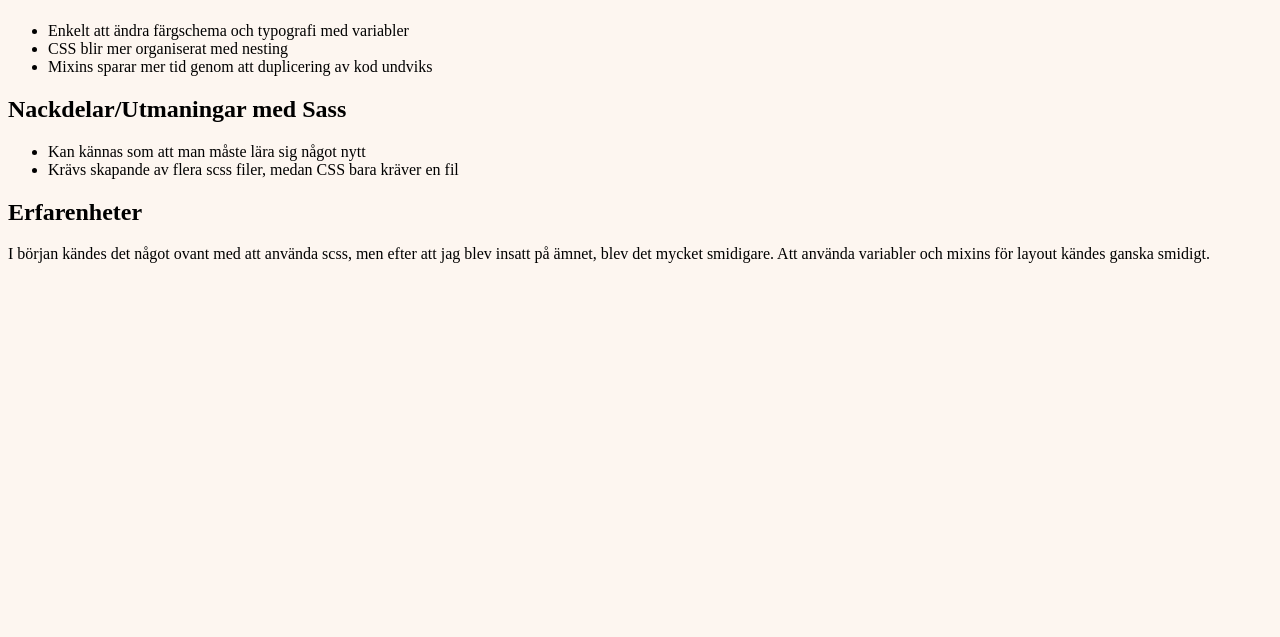
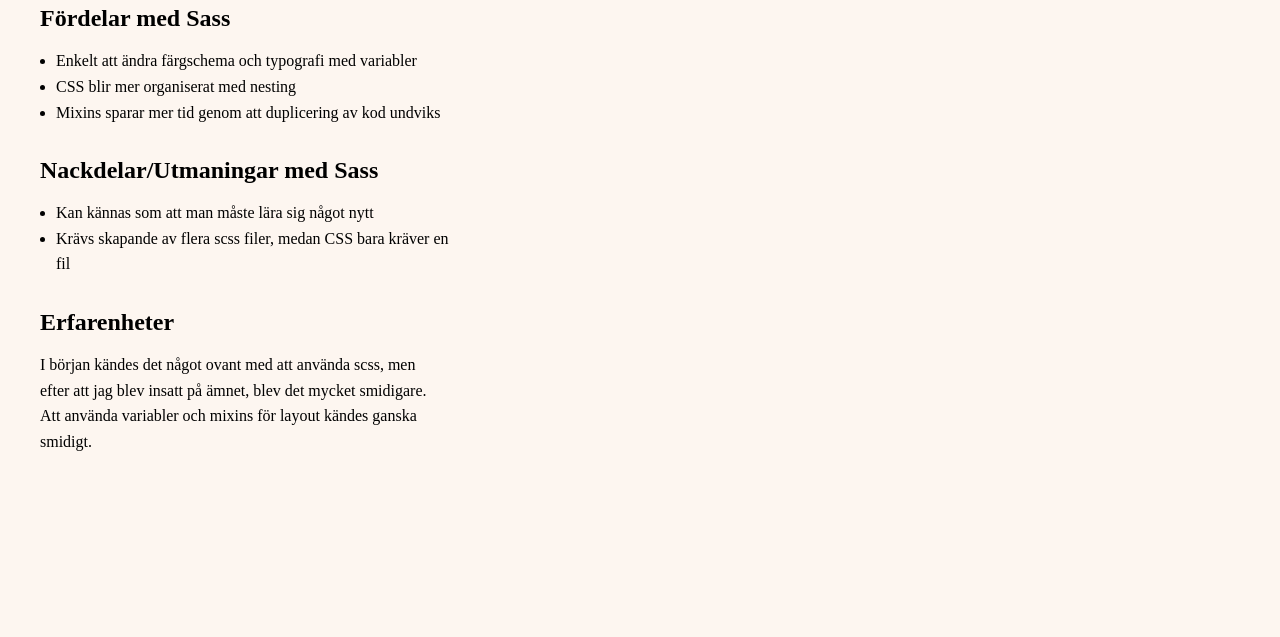
Before and after one commit to aliatwood/labb3-CSS-Preproccesorer, a website built with Vite: page src/sass.html in a window 1280 px wide. Shown: the part 163-800 px from the top of the page. Built offline with nearby package versions, Linux system fonts and the light colour scheme.

Commit message:
Skapade scss fil till sass undersidan

```diff
--- /dev/null
+++ b/src/styles/_sass.scss
@@ -0,0 +1,33 @@
+@use "variables" as *;
+
+main{
+    padding: $spacing-large;
+
+    h1, h2{
+        font-family: $font-heading;
+        margin-bottom: $spacing-medium;
+    }
+
+    p, ul{
+        font-family: $font-main;
+        line-height: 1.6;
+        max-width: 400px;
+        margin-bottom: $spacing-medium;
+    }
+
+    ul{
+        padding-left: $spacing-medium;
+        list-style-type: disc;
+    }
+
+    section{
+        margin-bottom: $spacing-large;
+    }
+}
+
+@media (prefers-color-scheme: dark) {
+    main{
+        background-color: $theme-dark-background;
+        color: $theme-dark-text;
+    }
+}
--- a/src/styles/styles.scss
+++ b/src/styles/styles.scss
@@ -3,3 +3,4 @@
 @use "karaktar";
 @use "mixins";
 @use "themes";
+@use "sass";
```
Also changed, not shown: docs/assets/main-DxtNqQzH.css (added, +1 -0 lines), docs/assets/main-dmS9iCHg.css (deleted, +0 -1 lines), docs/index.html (+2 -2 lines), docs/sass.html (+2 -2 lines), docs/assets/main-DATsQQPX.js (renamed from docs/assets/main-CLXbX2Ks.js).
